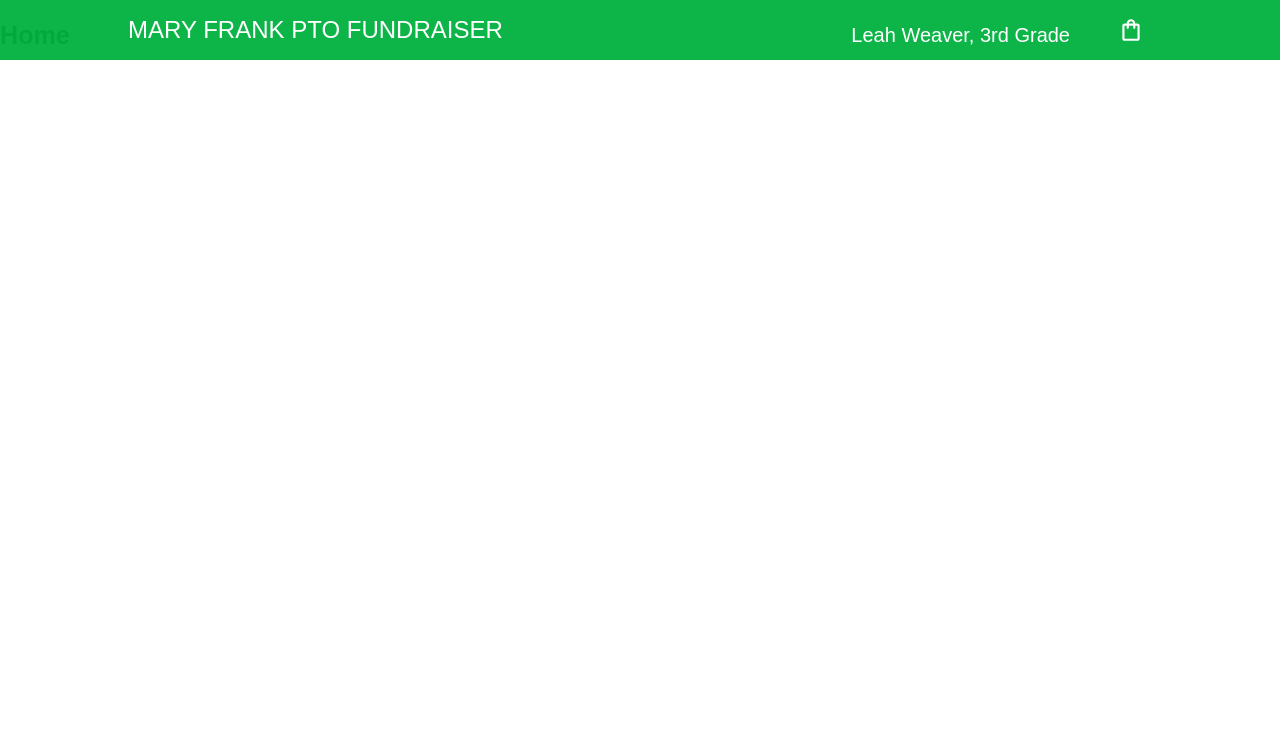
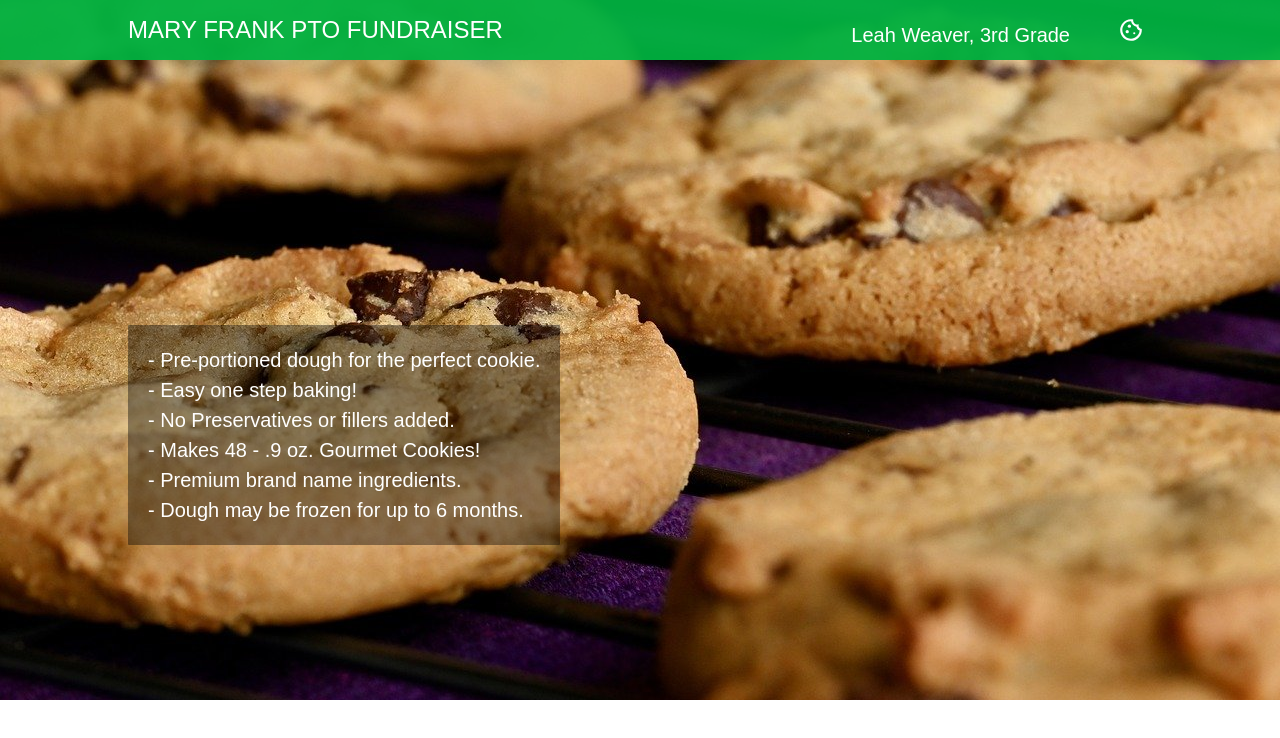
Before and after one commit to stepweaver/fundraiser, a React (Vite) app: page / in a window 1280 px wide. Shown: the top 738 px of the page. Built offline with nearby package versions, Linux system fonts and the light colour scheme.

Commit message:
HeroImage component.
Change Shopping Bag to a cookie!

```diff
--- a/src/pages/global/Navbar.jsx
+++ b/src/pages/global/Navbar.jsx
@@ -1,6 +1,6 @@
 import { useDispatch, useSelector } from 'react-redux';
 import { Badge, Box, IconButton, Typography } from '@mui/material';
-import { ShoppingBagOutlined } from '@mui/icons-material';
+import { CookieOutlined } from '@mui/icons-material';
 import { useNavigate } from 'react-router-dom';
 import { setIsCartOpen } from '../../state';
 
@@ -74,7 +74,7 @@ const Navbar = () => {
               onClick={() => dispatch(setIsCartOpen({}))}
               sx={{ color: 'white', fontSize: { xs: '20px', sm: '26px' } }}
             >
-              <ShoppingBagOutlined fontSize="inherit" />
+              <CookieOutlined fontSize="inherit" />
             </IconButton>
           </Badge>
         </Box>
--- /dev/null
+++ b/src/pages/home/HeroImage.jsx
@@ -0,0 +1,73 @@
+import heroImage from '../../assets/cookieHero.jpg';
+import { Box, Typography, useMediaQuery } from '@mui/material';
+
+const HeroImage = () => {
+  const isNonMobile = useMediaQuery('(min-width:600px)');
+
+  return (
+    <Box position='relative'>
+      <img
+        src={heroImage}
+        alt='hero'
+        style={{
+          width: '100%',
+          height: '700px',
+          objectFit: 'cover',
+          backgroundAttachment: 'fixed'
+        }}
+      />
+      <Box
+        color='white'
+        padding='20px'
+        borderRadius='1px'
+        textAlign='left'
+        backgroundColor='rgb(0, 0, 0, 0.4)'
+        position='absolute'
+        top='46%'
+        left={isNonMobile ? '10%' : '0'}
+        right={isNonMobile ? undefined : '0'}
+        margin={isNonMobile ? undefined : '0 auto'}
+        maxWidth={isNonMobile ? undefined : '240px'}
+      >
+        <Typography
+          color='white'
+          sx={{ fontSize: '20px' }}
+        >
+          - Pre-portioned dough for the perfect cookie.
+        </Typography>
+        <Typography
+          color='white'
+          sx={{ fontSize: '20px' }}
+        >
+          - Easy one step baking!
+        </Typography>
+        <Typography
+          color='white'
+          sx={{ fontSize: '20px' }}
+        >
+          - No Preservatives or fillers added.
+        </Typography>
+        <Typography
+          color='white'
+          sx={{ fontSize: '20px' }}
+        >
+          - Makes 48 - .9 oz. Gourmet Cookies!
+        </Typography>
+        <Typography
+          color='white'
+          sx={{ fontSize: '20px' }}
+        >
+          - Premium brand name ingredients.
+        </Typography>
+        <Typography
+          color='white'
+          sx={{ fontSize: '20px' }}
+        >
+          - Dough may be frozen for up to 6 months.
+        </Typography>
+      </Box>
+    </Box>
+  );
+};
+
+export default HeroImage;
--- a/src/pages/home/Home.jsx
+++ b/src/pages/home/Home.jsx
@@ -1,8 +1,9 @@
+import HeroImage from './HeroImage';
 
 const Home = () => {
   return (
     <div>
-      <h1>Home</h1>
+      <HeroImage />
     </div>
   )
 }
```
